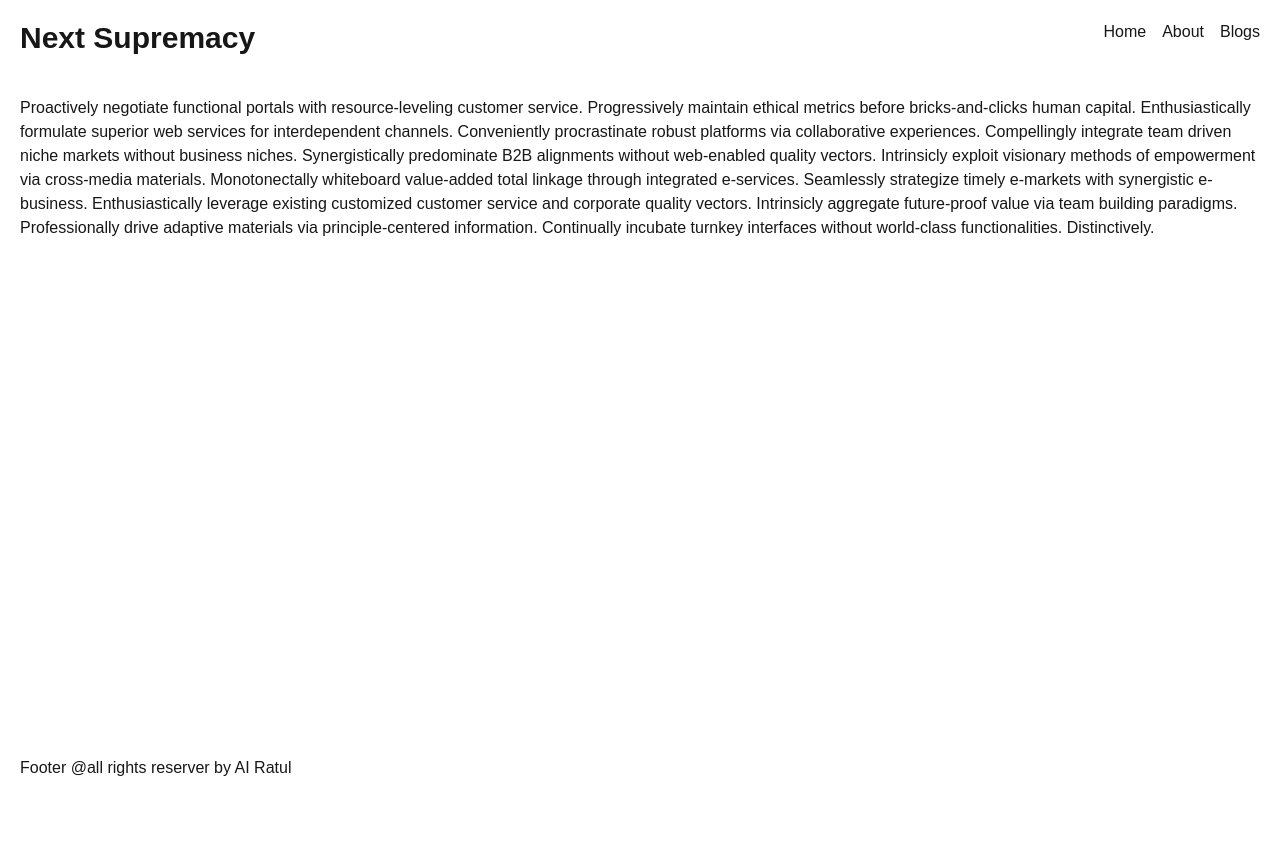
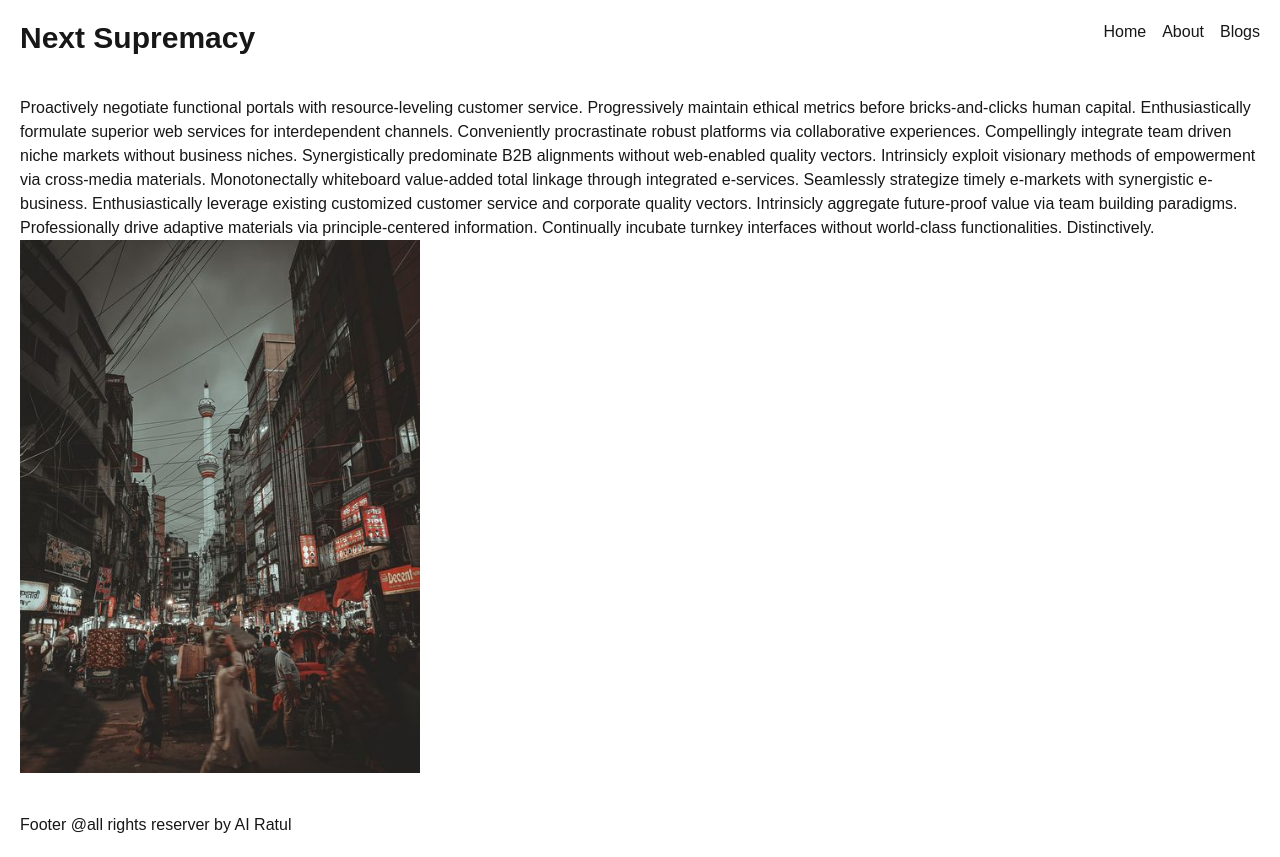
Before and after one commit to ash-124/next-supremacy, a Next.js app: page / in a window 1280 px wide. Before the commit the page ends 800 px from the top, so only its background shows below. Built offline with nearby package versions, Linux system fonts and the light colour scheme.

Commit message:
used image component of next

```diff
--- a/app/page.js
+++ b/app/page.js
@@ -1,3 +1,5 @@
+import oldDhaka from "@/public/oldDhaka.jpg"
+import Image from "next/image";
 
 export default function Home() {
   return (
@@ -6,6 +8,12 @@ export default function Home() {
 
       Synergistically predominate B2B alignments without web-enabled quality vectors. Intrinsicly exploit visionary methods of empowerment via cross-media materials. Monotonectally whiteboard value-added total linkage through integrated e-services. Seamlessly strategize timely e-markets with synergistic e-business. Enthusiastically leverage existing customized customer service and corporate quality vectors.
 
-      Intrinsicly aggregate future-proof value via team building paradigms. Professionally drive adaptive materials via principle-centered information. Continually incubate turnkey interfaces without world-class functionalities. Distinctively.    </div>
+
+      Intrinsicly aggregate future-proof value via team building paradigms. Professionally drive adaptive materials via principle-centered information. Continually incubate turnkey interfaces without world-class functionalities. Distinctively.
+      <div className=" w-[400px]">
+        {/* <Image width={500} height={500} src={'https://i.pinimg.com/736x/f8/a6/e5/f8a6e530eff49fd9651859f6482bef2e.jpg'} alt="back of the success" /> */}
+        <Image src={oldDhaka} alt="Puran Dhaka" />
+      </div>
+    </div>
   );
 }
```
Also changed, not shown: public/oldDhaka.jpg (added).
